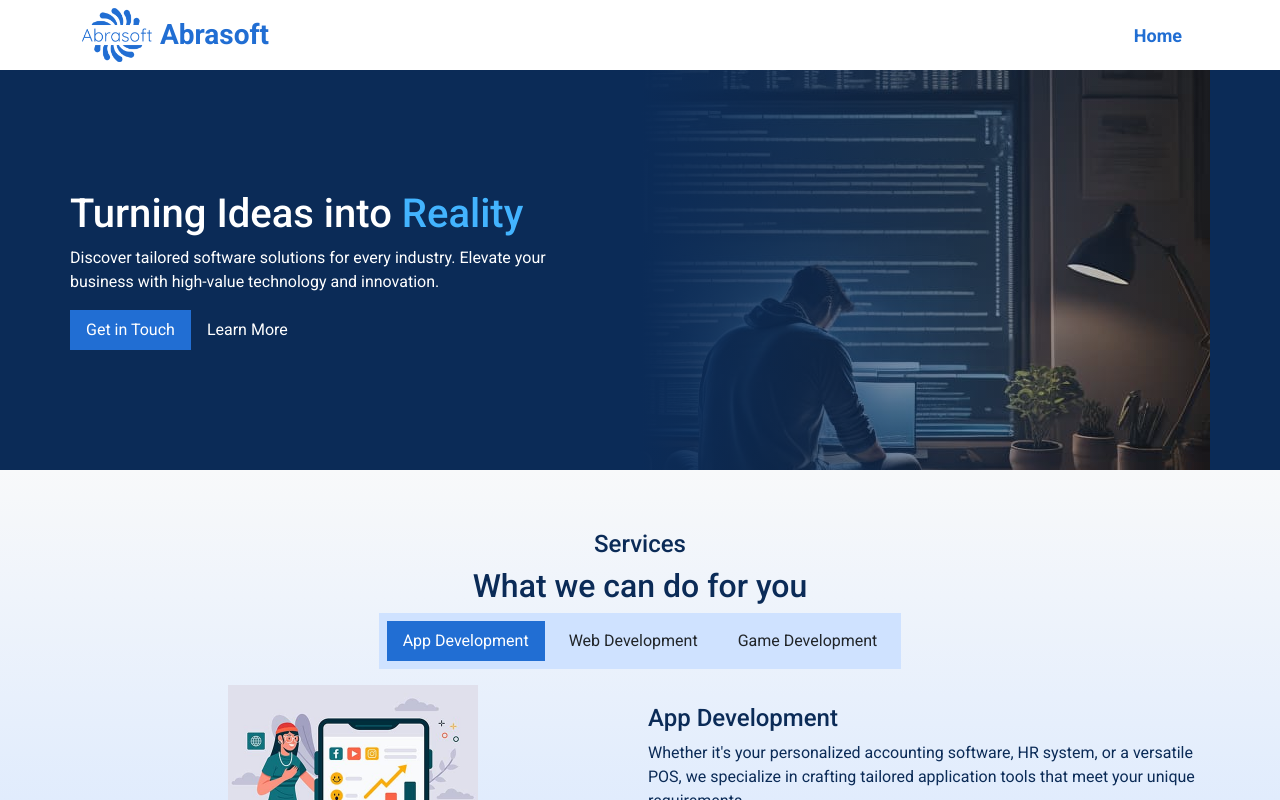
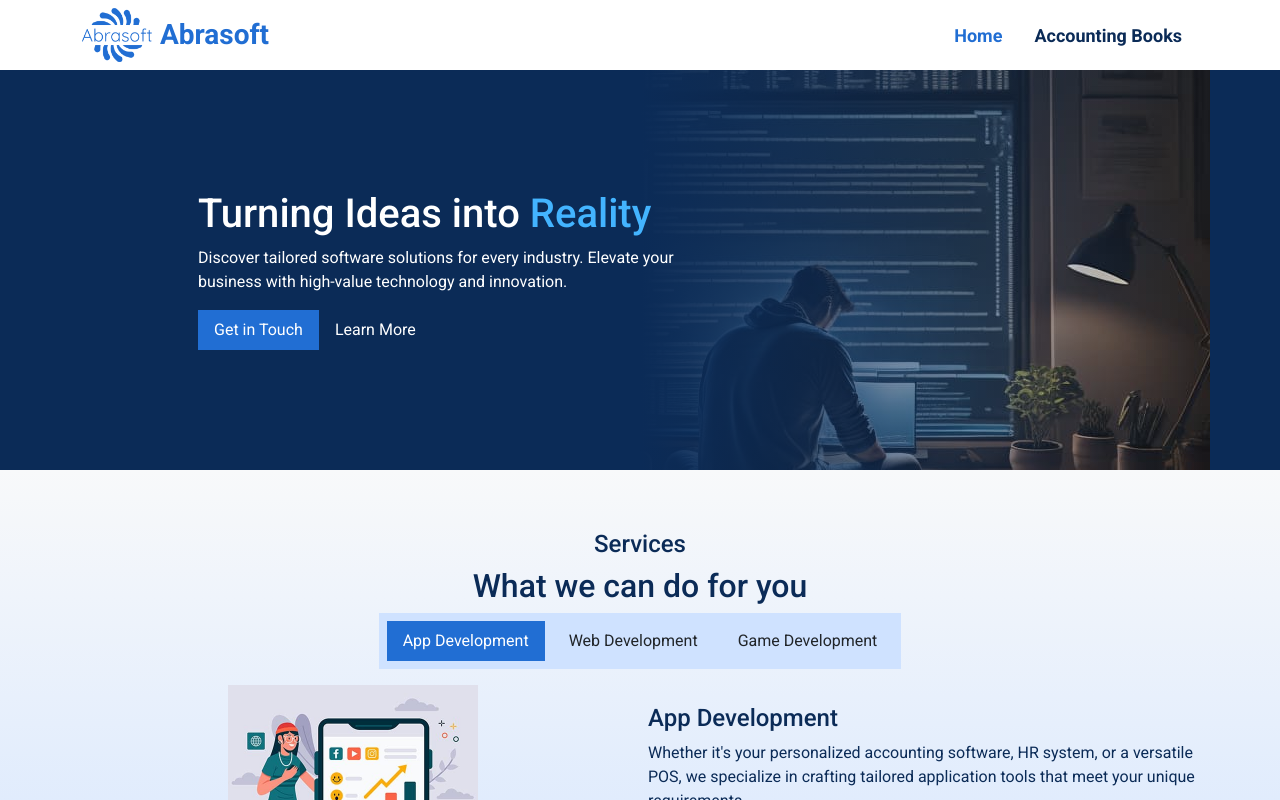
Before and after one commit to abraham28/abrasoft-website, a Next.js app: page / in a window 1280 px wide. Shown: the top 800 px of the page. Built offline with nearby package versions, Linux system fonts and the light colour scheme.

Commit message:
added link to accounting app

```diff
--- a/app/(info-pages)/components/HeroSection/HeroSection.module.scss
+++ b/app/(info-pages)/components/HeroSection/HeroSection.module.scss
@@ -19,7 +19,8 @@
 .container {
   display: grid;
   place-content: center left;
-  padding: 80px 0;
+  padding-top: 80px;
+  padding-bottom: 80px;
   background: linear-gradient(
       90deg,
       rgb(11 43 87 / 100%) 0%,
@@ -36,6 +37,10 @@
     display: inline-block;
   }
 
+  @media screen and (width >= 576px) {
+    padding-left: 10%;
+  }
+
   @media screen and (width < 992px) {
     --bs-gutter-x: 1.5rem;
     --bs-gutter-y: 0;
--- a/app/constants.ts
+++ b/app/constants.ts
@@ -13,6 +13,10 @@ export const NAV_HOME = "/";
 
 export const NAV_LINKS_ARR = [
   { path: HOME_ROUTE, name: "Home" },
+  {
+    path: "https://books.abrasoft.com/login",
+    name: "Accounting Books",
+  },
   // { path: ABOUT_ROUTE, name: "About Us" },
   // { path: CONTACT_ROUTE, name: "Contact Us" },
 ];
```
